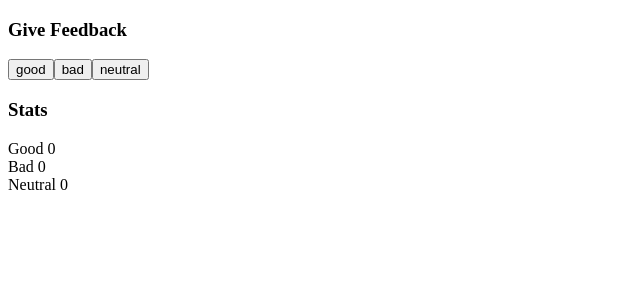
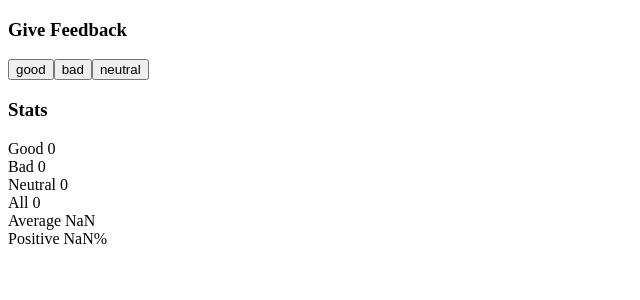
Before and after one commit to kentauyeung/fullstackopen-react, a React (Create React App) app: page / in a window 1280 px wide. Shown: the top 300 px of the page, without its empty margins (0-640 px from the left). Built offline with nearby package versions, Linux system fonts and the light colour scheme.

Commit message:
Completed exercise 1.7

```diff
--- a/src/App.js
+++ b/src/App.js
@@ -23,6 +23,7 @@ const Button = (props) => (
   </button>
 )
 
+
 const App = () => {
   const [good, setGood] = useState(0)
   const [bad, setBad] = useState(0)
@@ -35,10 +36,15 @@ const App = () => {
       <Button handleClick={() => setGood(good + 1)} text="good" />
       <Button handleClick={() => setBad(bad + 1)} text="bad" />
       <Button handleClick={() => setNeutral(neutral + 1)} text="neutral" />
-      <h3>Stats</h3>
-      <div>Good {good}</div>
-      <div>Bad {bad}</div>
-      <div>Neutral {neutral}</div>
+      <div>
+        <h3>Stats</h3>
+        <div>Good {good}</div>
+        <div>Bad {bad}</div>
+        <div>Neutral {neutral}</div>
+        <div>All {good + bad + neutral}</div>
+        <div>Average { (good + bad + neutral) / good - bad }</div>
+        <div>Positive {(good / (good + bad + neutral)) * 100}%</div>
+      </div>
     </div>
   )
 }
```
